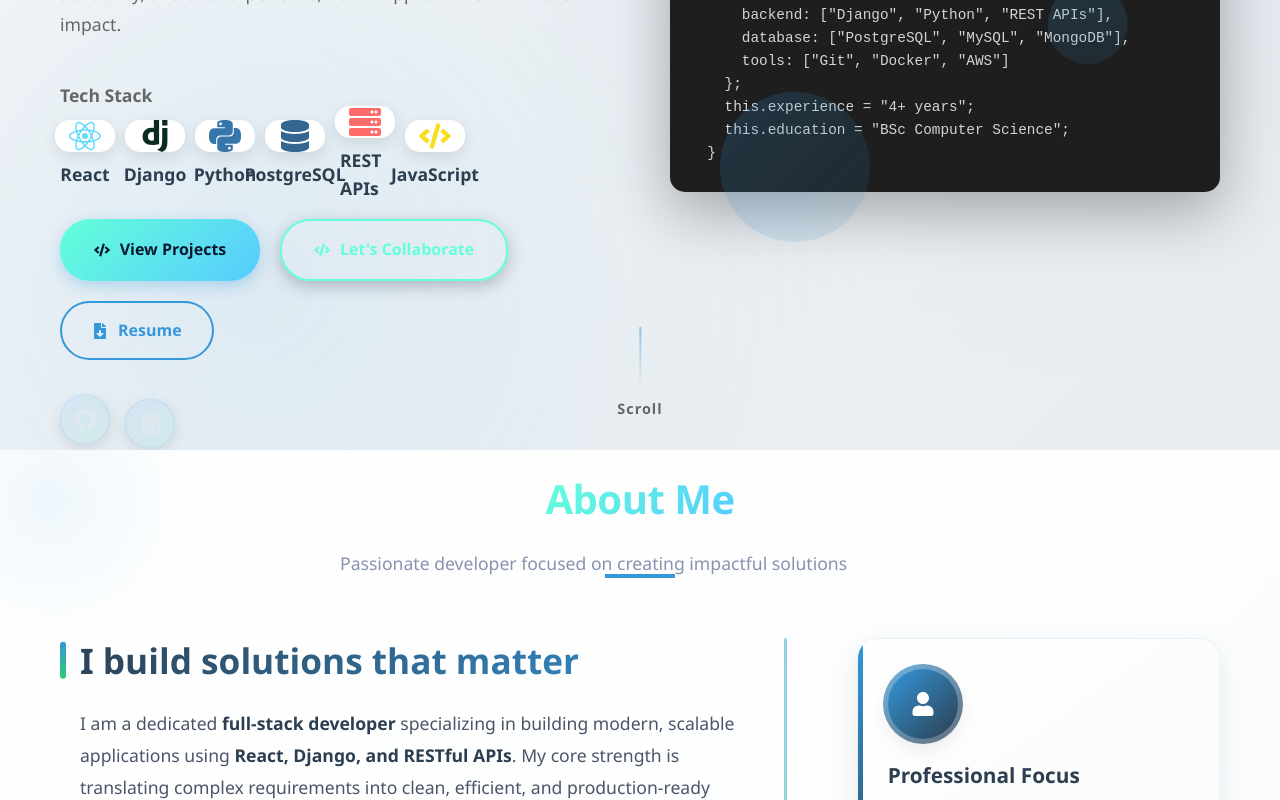
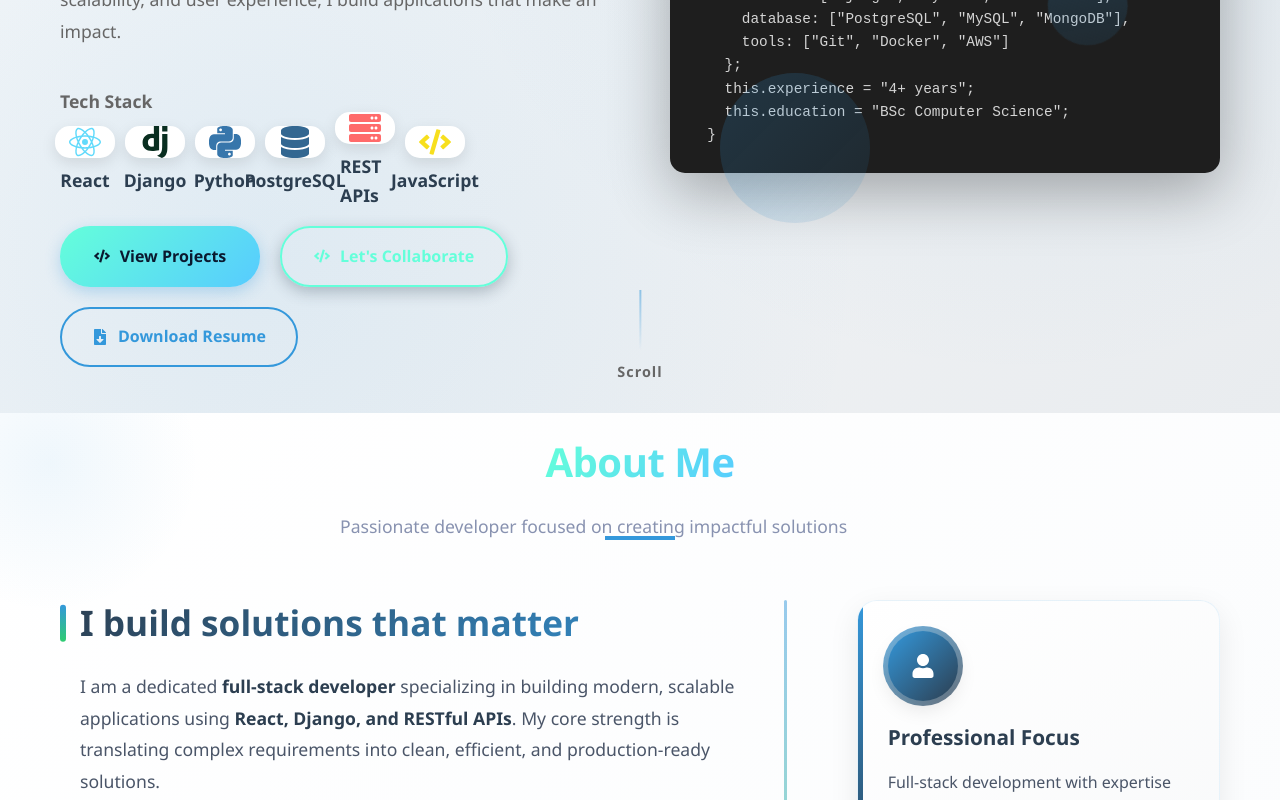
Before and after one commit to kaleb-menbere/kalebportfolio, a React (Create React App) app: page / in a window 1280 px wide. Shown: the part 537-1337 px from the top of the page. Built offline with nearby package versions, Linux system fonts and the light colour scheme.

Commit message:
resume updateed

```diff
--- a/src/components/Hero/Hero.js
+++ b/src/components/Hero/Hero.js
@@ -99,36 +99,16 @@ const Hero = () => {
             >
               <FaCode /> Let's Collaborate
             </a>
-            <a
-              href="/resume.pdf"
-              className="btn btn-outline"
-              download
-            >
-              <FaFileDownload /> Resume
-            </a>
-          </div>
 
-          <div className="hero-social">
-            <a
-              href="https://github.com/kalebmenbere"
-              target="_blank"
-              rel="noopener noreferrer"
-              className="social-link"
-              aria-label="GitHub"
-            >
-              <FaGithub />
-              <span className="social-tooltip">GitHub</span>
-            </a>
-            <a
-              href="https://linkedin.com/in/kalebmenbere"
-              target="_blank"
-              rel="noopener noreferrer"
-              className="social-link"
-              aria-label="LinkedIn"
-            >
-              <FaLinkedin />
-              <span className="social-tooltip">LinkedIn</span>
-            </a>
+<a
+  href="/resume/Kaleb_Menbere_CV+Edu.pdf" // Updated with folder
+  className="btn btn-outline"
+  download="Kaleb_Menbere_Resume.pdf"
+  target="_blank"
+  rel="noopener noreferrer"
+>
+  <FaFileDownload /> Download Resume
+</a>
           </div>
         </div>
 
```
Also changed, not shown: 1 other file (tests, documents, lock files or other folders).
